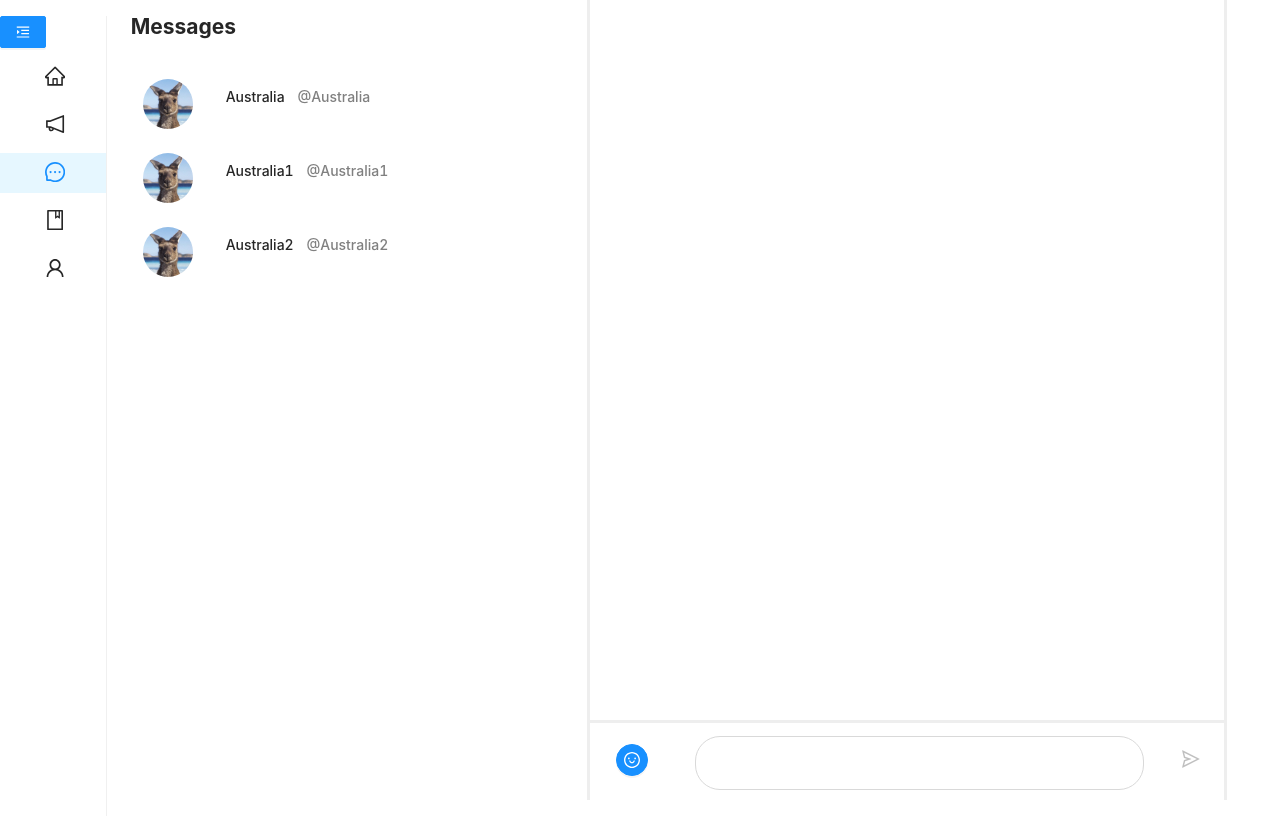
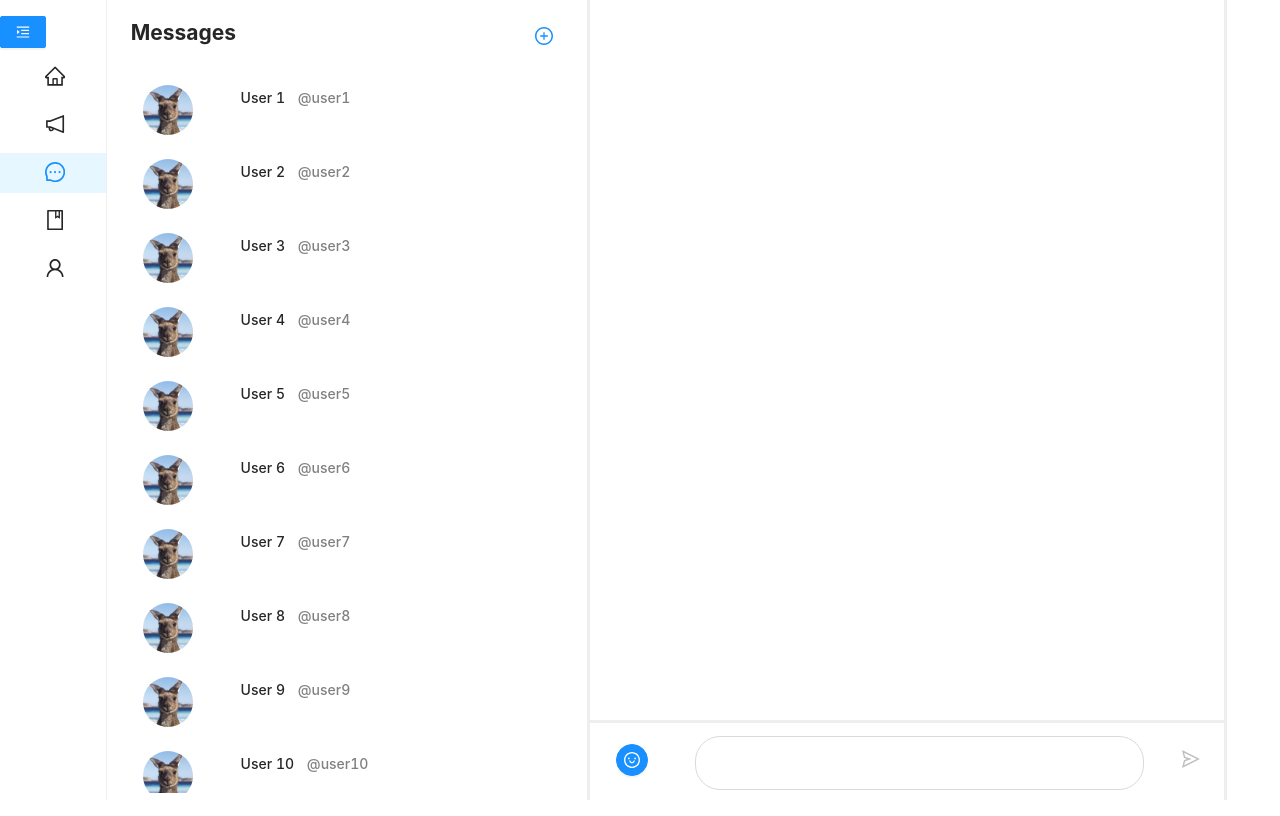
Before and after one commit to williamwhhh/social-blog, a React (Create React App) app: page /messages in a window 1280 px wide. Built offline with nearby package versions, Linux system fonts and the light colour scheme; sample sign-in values are in the browser's storage.

Commit message:
add some functionalities to message page
1. contact selection modal
2. chat history deletion button with pop-up confirmation
3. some styling changes

```diff
--- a/src/components/Messages.js
+++ b/src/components/Messages.js
@@ -1,11 +1,28 @@
 import { createUseStyles } from 'react-jss';
 import { useState, useEffect } from 'react';
-import { Row, Col, Avatar, Form, Input, Button, Tooltip } from 'antd';
-import { UserOutlined, SendOutlined, SmileOutlined } from '@ant-design/icons';
+import {
+  Row,
+  Col,
+  Avatar,
+  Form,
+  Input,
+  Button,
+  Tooltip,
+  Modal,
+  message,
+  Popconfirm,
+} from 'antd';
+import {
+  UserOutlined,
+  SendOutlined,
+  SmileOutlined,
+  PlusCircleOutlined,
+  DeleteOutlined,
+} from '@ant-design/icons';
 import Sidebar from './Sidebar';
 import Picker from 'emoji-picker-react';
 
-const { TextArea } = Input;
+const { TextArea, Search } = Input;
 
 const useStyles = createUseStyles({
   topTrendingBox: {
@@ -13,29 +30,6 @@ const useStyles = createUseStyles({
     width: '70%',
     backgroundColor: 'RGB(247,249,249)',
     borderRadius: '15px',
-  },
-  avatar: {
-    margin: '15% 0 15% 20%',
-  },
-  chatBoxAvatar: {
-    margin: '30% 0 15% 60%',
-  },
-  chatBoxName: {
-    margin: '2% 0 0 5%',
-  },
-  chatBoxUsername: {
-    fontSize: '12px',
-    color: 'grey',
-  },
-  username: {
-    margin: '0 0 0 1vw',
-    color: 'grey',
-  },
-  displayName: {
-    margin: '5% 0 0 5%',
-  },
-  pageHeading: {
-    margin: '2% 0 5% 5%',
   },
   contactContainer: {
     cursor: 'pointer',
@@ -51,24 +45,61 @@ const useStyles = createUseStyles({
 
 const Contact = (props) => {
   const classes = useStyles();
+  const [showDelBtn, setShowDelBtn] = useState(false);
+  const confirm = (e) => {
+    console.log(e);
+    message.success('Deleted');
+  };
+
+  const cancel = (e) => {
+    console.log(e);
+    message.error('Cancelled');
+  };
   return (
     <Row
       className={classes.contactContainer}
-      onClick={() => props.setCurrContact(props.contact)}
+      style={{
+        backgroundColor:
+          props.contact === props.selectedContact ? 'rgb(238,238,238)' : '',
+      }}
+      onClick={() => {
+        props.selectContact(props.contact);
+      }}
+      onMouseEnter={() => setShowDelBtn(true)}
+      onMouseLeave={() => setShowDelBtn(false)}
     >
       <Col span={4} offset={1}>
         <Avatar
-          className={classes.avatar}
+          style={{ margin: '15% 0 15% 20%' }}
           size={50}
           src={require(`../images/${props.contact.avatar}`)}
           icon={<UserOutlined />}
         />
       </Col>
+      <Col span={14} offset={1}>
+        <h4 style={{ margin: '5% 0 0 5%' }}>
+          {props.contact.name}
+          <span style={{ margin: '0 0 0 1vw', color: 'grey' }}>
+            @{props.contact.username}
+          </span>
+        </h4>
+      </Col>
       <Col flex="auto">
-        <h4 className={classes.displayName}>
-          {props.contact.name}
-          <span className={classes.username}>@{props.contact.username}</span>
-        </h4>
+        {showDelBtn && (
+          <Popconfirm
+            title="Are you sure to delete this?"
+            onConfirm={confirm}
+            onCancel={cancel}
+            okText="Yes"
+            cancelText="No"
+          >
+            <Button
+              type="link"
+              icon={<DeleteOutlined />}
+              style={{ margin: '20%' }}
+            ></Button>
+          </Popconfirm>
+        )}
       </Col>
     </Row>
   );
@@ -92,7 +123,7 @@ const ChatBox = (props) => {
           >
             <Col span={2}>
               <Avatar
-                className={classes.chatBoxAvatar}
+                style={{ margin: '30% 0 15% 60%' }}
                 size={40}
                 src={
                   props.contact.avatar !== '' ? (
@@ -105,10 +136,10 @@ const ChatBox = (props) => {
               />
             </Col>
             <Col flex="auto" offset={1}>
-              <h3 className={classes.chatBoxName}>
+              <h3 style={{ margin: '2% 0 0 5%' }}>
                 {props.contact.name}
                 <br />
-                <span className={classes.chatBoxUsername}>
+                <span style={{ fontSize: '12px', color: 'grey' }}>
                   @{props.contact.username}
                 </span>
               </h3>
@@ -120,7 +151,7 @@ const ChatBox = (props) => {
               display: 'flex',
               flexDirection: 'column-reverse',
               justifyContent: 'flex-start',
-              overflow: 'scroll',
+              overflow: 'auto',
               height: '80%',
               width: '100%',
             }}
@@ -142,6 +173,7 @@ const ChatBox = (props) => {
                     fontWeight: '600',
                     maxWidth: '70%',
                     overflowWrap: 'break-word',
+                    whiteSpace: 'pre-wrap',
                   }}
                 >
                   {m[1]}
@@ -161,7 +193,10 @@ const ChatBox = (props) => {
       >
         <Form
           style={{ width: '100%' }}
-          onFinish={() => props.sendMessage(props.contact, message)}
+          onFinish={() => {
+            props.sendMessage(props.contact, message);
+            setMessage('');
+          }}
         >
           <Row>
             <Col span={2} offset={1}>
@@ -215,26 +250,23 @@ const ChatBox = (props) => {
 const Messages = () => {
   const classes = useStyles();
   const [currContact, setCurrContact] = useState(null);
-  const [contacts, setContacts] = useState([
-    {
-      username: 'Australia',
-      name: 'Australia',
-      avatar: 'kangaroo.jpeg',
-      messages: [],
-    },
-    {
-      username: 'Australia1',
-      name: 'Australia1',
-      avatar: 'kangaroo.jpeg',
-      messages: [],
-    },
-    {
-      username: 'Australia2',
-      name: 'Australia2',
-      avatar: 'kangaroo.jpeg',
-      messages: [],
-    },
-  ]);
+  const [contacts, setContacts] = useState([]);
+
+  useEffect(() => {
+    let dummyContacts = [];
+    for (let i = 1; i <= 20; i++) {
+      dummyContacts.push({
+        username: `user${i}`,
+        name: `User ${i}`,
+        avatar: 'kangaroo.jpeg',
+        messages: [],
+      });
+    }
+    setContacts(dummyContacts);
+  }, []);
+
+  const [contactsModal, setContactsModal] = useState(false);
+  const [newContact, setNewContact] = useState(null);
 
   const sendMessage = (contact, message) => {
     contact.messages.push([0, message]);
@@ -242,21 +274,67 @@ const Messages = () => {
     setContacts([...contacts]);
     console.log(contacts);
   };
+  const onSearch = (value) => console.log(value);
 
   return (
     <Row>
       <Sidebar />
-      <Col xs={20} sm={9}>
-        <h2 className={classes.pageHeading}>
+      <Col xs={20} sm={20} lg={9}>
+        <h2 style={{ margin: '2vh 0 5% 5%' }}>
           <b>Messages</b>
+          <Button
+            style={{ float: 'right', marginRight: '5%' }}
+            type="link"
+            size="large"
+            icon={<PlusCircleOutlined />}
+            onClick={() => {
+              setContactsModal(true);
+              setNewContact(null);
+            }}
+          ></Button>
         </h2>
-        {contacts.map((c) => (
-          <Contact contact={c} setCurrContact={setCurrContact} />
-        ))}
+        <div style={{ overflow: 'auto', maxHeight: '90vh' }}>
+          {contacts.map((c) => (
+            <Contact
+              contact={c}
+              selectedContact={currContact}
+              selectContact={setCurrContact}
+            />
+          ))}
+        </div>
+        <Modal
+          title="Select a contact"
+          visible={contactsModal}
+          onOk={() => {
+            setCurrContact(newContact);
+            setContactsModal(false);
+          }}
+          onCancel={() => setContactsModal(false)}
+        >
+          <Search
+            placeholder="input search text"
+            allowClear
+            onSearch={onSearch}
+            style={{
+              width: '100%',
+              marginBottom: '3%',
+            }}
+          />
+          <div style={{ overflow: 'auto', maxHeight: '50vh' }}>
+            {contacts.map((c) => (
+              <Contact
+                contact={c}
+                selectedContact={newContact}
+                selectContact={setNewContact}
+              />
+            ))}
+          </div>
+        </Modal>
       </Col>
       <Col
         xs={{ span: 20, offset: 3 }}
-        sm={{ span: 12, offset: 0 }}
+        sm={{ span: 20, offset: 3 }}
+        lg={{ span: 12, offset: 0 }}
         style={{
           height: '100vh',
           borderLeft: 'solid RGB(238,238,238)',
--- a/src/components/Sidebar.js
+++ b/src/components/Sidebar.js
@@ -38,10 +38,8 @@ const Sidebar = (props) => {
           inlineCollapsed={collapsed}
           onClick={handleClick}
           style={{
-            height: '100vh',
+            height: '100%',
             fontSize: '1.2em',
-            position: 'relative',
-            top: '2vh',
             minWidth: collapsed ? '100%' : '200px',
             width: '100%',
           }}
@@ -51,7 +49,7 @@ const Sidebar = (props) => {
             onClick={toggleCollapsed}
             style={{
               position: 'relative',
-              margin: '0 0 5% 0',
+              margin: '2vh 0 5% 0',
             }}
           >
             {collapsed ? <MenuUnfoldOutlined /> : <MenuFoldOutlined />}
```
